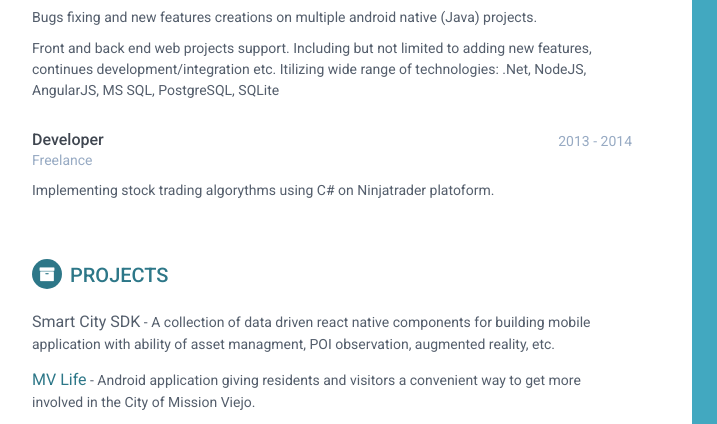
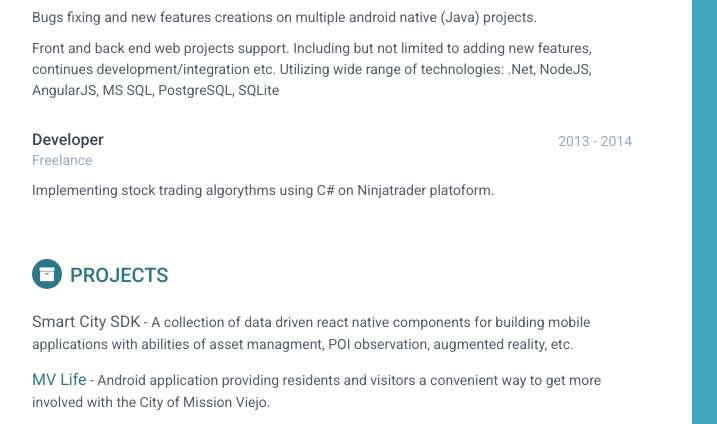
Before and after one commit to VitaliiK91/VitaliiK91.github.io, a plain HTML site: page index.html in a window 1280 px wide. Shown: the part 408-832 px from the top of the page, 188-905 px from the left. Drawn offline with Linux system fonts and the light colour scheme.

Commit message:
Update index.html

```diff
--- a/index.html
+++ b/index.html
@@ -97,7 +97,7 @@
                     <div class="details">
                         <p>Mobile applications development in a small yet growing team using React Native stack of technologies.</p>
                         <p>Bugs fixing and new features creations on multiple android native (Java) projects.</p>
-                        <p>Front and back end web projects support. Including but not limited to adding new features, continues development/integration etc. Itilizing wide range of technologies: .Net, NodeJS, AngularJS, MS SQL, PostgreSQL, SQLite</p>
+                        <p>Front and back end web projects support. Including but not limited to adding new features, continues development/integration etc. Utilizing wide range of technologies: .Net, NodeJS, AngularJS, MS SQL, PostgreSQL, SQLite</p>
                     </div><!--//details-->
                 </div><!--//item-->
 
@@ -119,12 +119,12 @@
             <section class="section projects-section">
                 <h2 class="section-title"><i class="fa fa-archive"></i>Projects</h2>
                 <div class="item">
-                    <span class="project-title">Smart City SDK</span> - <span class="project-tagline">A collection of data driven react native components for building mobile application with ability of asset managment, POI observation, augmented reality, etc.</span>
+                    <span class="project-title">Smart City SDK</span> - <span class="project-tagline">A collection of data driven react native components for building mobile applications with abilities of asset managment, POI observation, augmented reality, etc.</span>
 
                 </div><!--//item-->
                 <div class="item">
                     <span class="project-title"><a href="https://play.google.com/store/apps/details?id=com.missionviejo&hl=en" target="_blank">MV Life</a></span> -
-                    <span class="project-tagline">Android application giving residents and visitors a convenient way to get more involved in the City of Mission Viejo.</span>
+                    <span class="project-tagline">Android application providing residents and visitors a convenient way to get more involved with the City of Mission Viejo.</span>
                 </div><!--//item-->
                 <div class="item">
                     <span class="project-title"><a href="http://golauderdale.org" target="_blank">GoLauderdale</a></span> - <span class="project-tagline">A single page web application presenting activities and events avaliable in City of Fort Lauderdale.</span>
```
